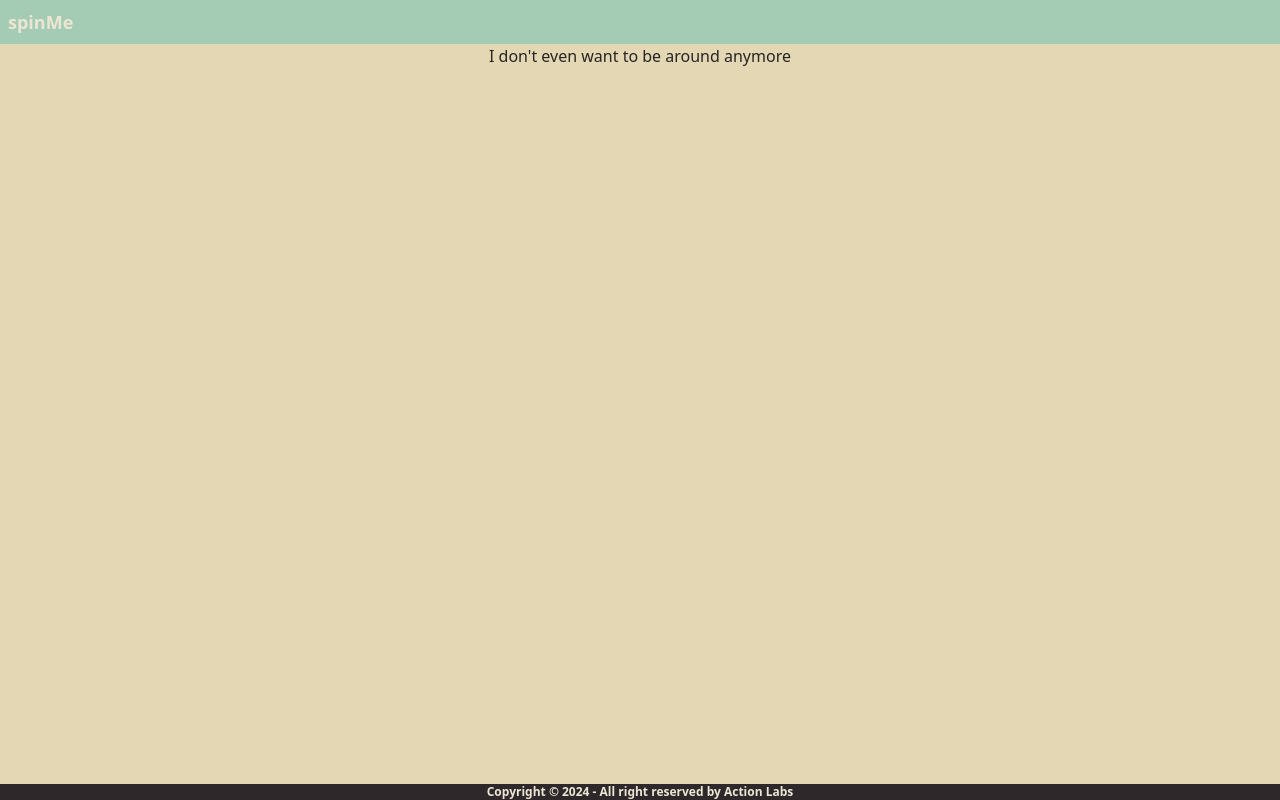
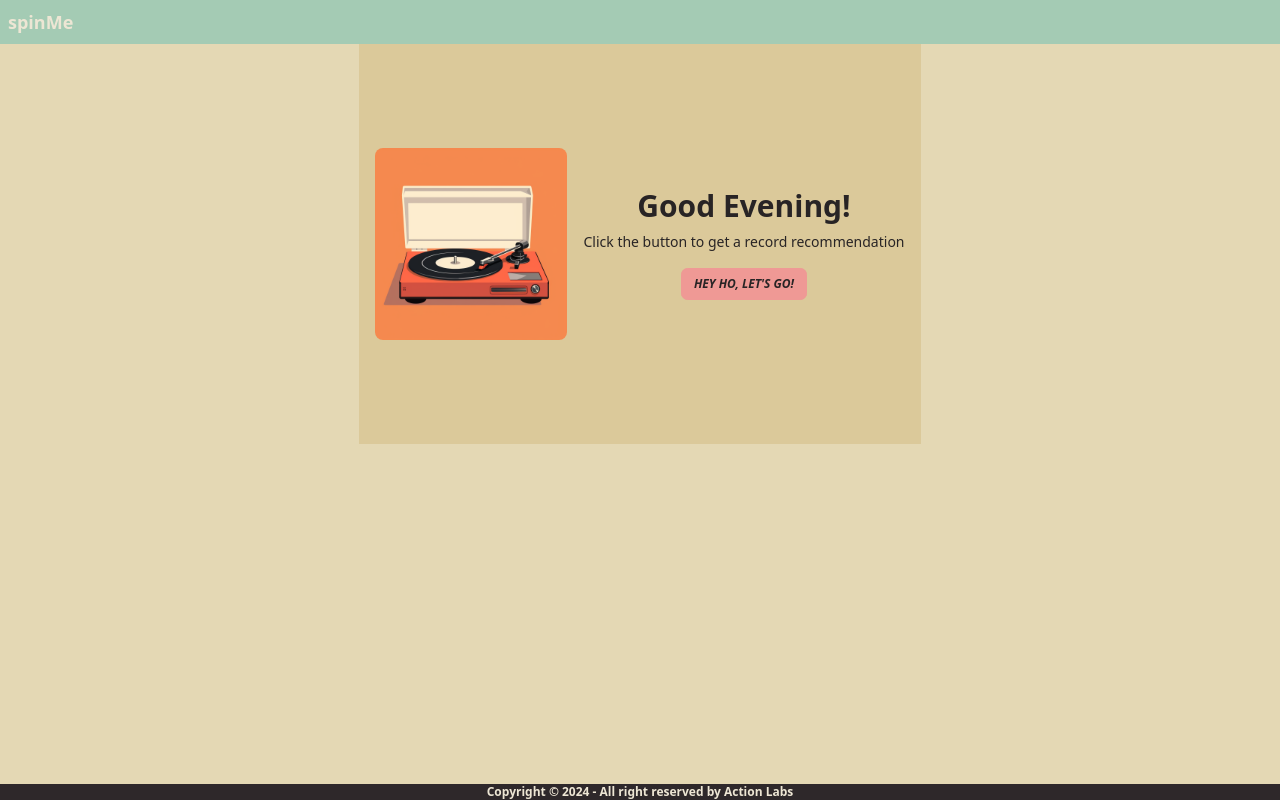
Before and after one commit to adarkknight/spinMe, a Next.js app: page / in a window 1280 px wide. Built offline with nearby package versions, Linux system fonts and the light colour scheme.

Commit message:
ACT-12 Moved the button to a generic component, handled the clicks!

```diff
--- /dev/null
+++ b/app/components/button.tsx
@@ -0,0 +1,13 @@
+import React from 'react'
+
+interface ButtonProps {
+    onClick: () => void;
+    text: string;
+}
+const Button: React.FC<ButtonProps> = ({ onClick, text }) => {
+  return (
+    <div className="btn btn-primary btn-sm text-xs modal-close-button font-inter italic mt-2" onClick={onClick}>{text}</div>
+  )
+}
+
+export default Button
--- /dev/null
+++ b/app/components/hero.tsx
@@ -0,0 +1,61 @@
+"use client";
+import React from "react";
+import Recommendation from "./recommendation";
+import Button from "./button";
+import Image from "next/image";
+
+function getTimeOfDay() {
+    const currentHour = new Date().getHours();
+    switch (true) {
+      case currentHour >= 5 && currentHour < 12:
+        return 'Morning';
+      case currentHour >= 12 && currentHour < 18:
+        return 'Afternoon';
+      default:
+        return 'Evening';
+    }
+  }
+
+  const timeOfDay = getTimeOfDay();
+
+function Hero() {
+  const recordPlayer = require('../../public/record_player.png')
+  const [isModalOpen, setIsModalOpen] = React.useState(false);
+
+  const toggleModal = () => {
+    setIsModalOpen(!isModalOpen);
+  };
+
+  return (
+    <div className="flex flex-col items-center justify-center">
+      <div className="hero min-h-[50vh] bg-base-200">
+        <div className="hero-content flex-col lg:flex-row">
+          {!isModalOpen && (
+            <Image
+            src={recordPlayer}
+            className="w-48 rounded-lg"
+            alt="record player"
+          />
+          )}
+          <div className="text-center">
+            {!isModalOpen && (
+              <div>
+                <h1 className="text-3xl font-inter font-bold">Good {timeOfDay}!</h1>
+                <p className="font-inter text-sm py-2">Click the button to get a record recommendation</p>
+                <Button onClick={toggleModal} text="Hey Ho, Let's Go!"/>
+              </div>
+
+            )
+            }
+            {isModalOpen && (
+              <Recommendation onClose={toggleModal} />
+            )}
+          </div>
+        </div>
+      </div>
+    </div>
+
+  )
+}
+
+export default Hero;
--- /dev/null
+++ b/app/components/recommendation.tsx
@@ -0,0 +1,43 @@
+import React from "react";
+import Image from "next/image";
+import Button from "./button";
+
+interface Props {
+    onClose: () => void;
+}
+const Recommendation: React.FC<Props> = ({ onClose }) => {
+    console.log('this is onclose', onClose);
+    const albumImage = require('../../public/ramones1.png');
+    const artist = 'Ramones';
+    const album = 'Self-Titled'
+
+    return (
+
+        <div className="fixed inset-0 flex items-center justify-center">
+            <div className="modal-overlay"></div>
+            <div className="modal-container">
+                <div className="modal-content">
+                    <div className="card w-50 glass">
+                        <Image src={albumImage} className="w-28 rounded-lg mx-auto mt-6" alt="album" />
+                        <div className="card-body">
+                            <div className="font-inter text-sm font-semibold justify-center" >We think you should spin</div>
+                            <div className="flex-col justify-center items-center">
+                            <p className="font-inter text-sm font-light italic">{album}</p>
+                            <p className="font-inter text-sm">by</p>
+                            <p className="font-inter font-black ">{artist}</p>
+                            </div>
+                            <div className="card-actions justify-end">
+                            </div>
+                        </div>
+                    </div>
+                    <Button onClick={onClose} text="Close"/>
+                </div>
+            </div>
+        </div>
+
+    )
+}
+
+export default Recommendation;
+
+/// wrap in div, display-flex
--- a/app/layout.tsx
+++ b/app/layout.tsx
@@ -8,7 +8,7 @@ const inter = Inter({ subsets: ['latin'] })
 
 export const metadata: Metadata = {
   title: 'spinMe',
-  description: 'Generated by create next app',
+  description: "Find something to listen to",
 }
 
 export default function RootLayout({
--- a/app/page.tsx
+++ b/app/page.tsx
@@ -1,9 +1,10 @@
 import Image from 'next/image'
+import Hero from './components/hero'
 
 export default function Home() {
   return (
    <main>
-    <h1>I don't even want to be around anymore</h1>
+    <Hero />
    </main>
   )
 }
```
Also changed, not shown: public/ramones1.png (added), public/record_player.png (added).
